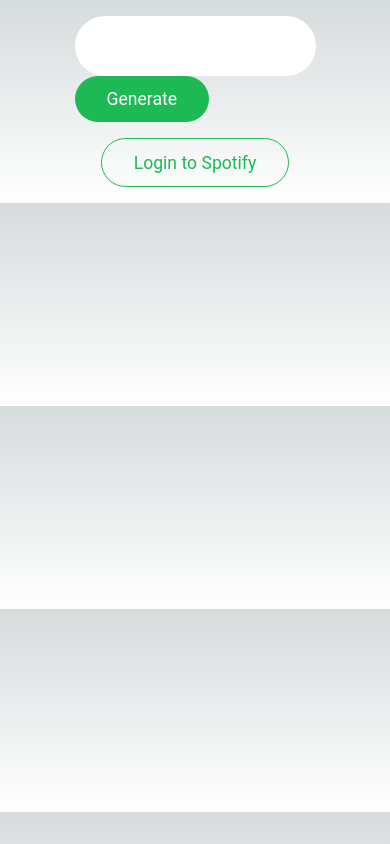
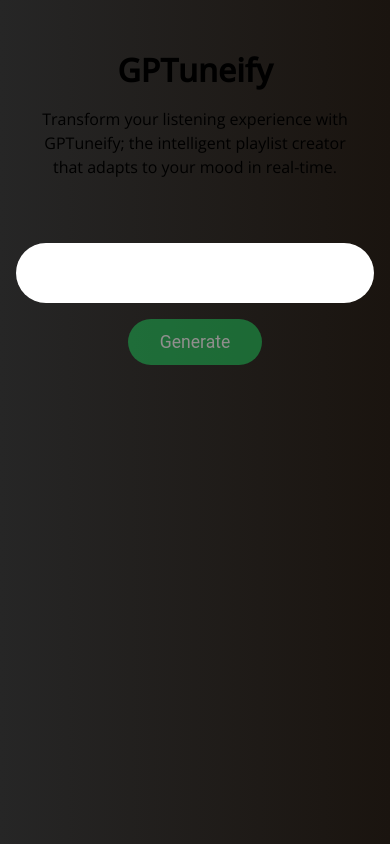
Before and after one commit to baris5d/gptuneify, a Next.js app: page / in a window 390 px wide. Built offline with nearby package versions, Linux system fonts and the light colour scheme.

Commit message:
chore: move items into their own components

```diff
--- a/src/pages/index.module.css
+++ b/src/pages/index.module.css
@@ -4,6 +4,7 @@
   align-items: center;
   justify-content: center;
 }
+
 .wrapper {
   display: flex;
   flex-direction: column;
@@ -13,6 +14,16 @@
   padding: 1rem;
   gap: 1rem;
 }
+
+.wrapper form {
+  display: flex;
+  flex-direction: column;
+  align-items: center;
+  justify-content: center;
+  width: 100%;
+  gap: 1rem;
+}
+
 .textarea {
   width: 100%;
   height: 100%;
@@ -45,3 +56,76 @@
   font-weight: 400;
   cursor: pointer;
 }
+
+.button:disabled {
+  opacity: .5;
+}
+
+.background__2 {
+  position: fixed;
+  overflow: hidden;
+  width: 100%;
+  height: 100%;
+  top: 0;
+  left: 0;
+  background: linear-gradient(to right, #262626, #1a140f);
+  display: flex;
+  flex-grow: 1;
+  z-index: -1;
+}
+
+.background__2 div {
+  position: absolute;
+  border-radius: 100%;
+  height: 0;
+  filter: blur(240vw);
+  opacity: 0.4;
+}
+
+.background__2 div:nth-child(1) {
+  background: linear-gradient(132deg, #7f489d 0.00%, #2bd11f 100.00%);
+  width: 30%;
+  padding-top: 30%;
+  left: 57%;
+  top: 65%;
+  transform: translateX(-50%) translateY(-50%);
+}
+
+.background__2 div:nth-child(2) {
+  background: linear-gradient(132deg, #0800FF 0.00%, #E32BE3 100.00%);
+  width: 40%;
+  padding-top: 40%;
+  left: 50%;
+  top: 50%;
+  transform: translateX(-50%) translateY(-50%);
+}
+
+.background__2 div:nth-child(3) {
+  background: linear-gradient(132deg, #1FCFC3 0.00%, #1F91CF 100.00%);
+  width: 30%;
+  padding-top: 30%;
+  left: 80%;
+  top: 80%;
+  transform: translateX(-50%) translateY(-50%);
+}
+
+@media screen and (max-width: 768px) {
+  .wrapper {
+    display: flex;
+    flex-direction: column;
+    align-items: center;
+    justify-content: center;
+    width: 100%;
+    padding: 1rem;
+    gap: 1rem;
+  }
+
+  .wrapper form {
+    display: flex;
+    flex-direction: column;
+    align-items: center;
+    justify-content: center;
+    width: 100%;
+    gap: 1rem;
+  }
+}
--- a/src/pages/index.tsx
+++ b/src/pages/index.tsx
@@ -1,16 +1,23 @@
 "use client";
-import React, { ChangeEvent } from "react";
+import React, { useState } from "react";
 import styles from "./index.module.css";
 import SpotifyConnect from "./auth/spotify";
 import useUser from "@/utils/hooks/user";
-import { UserCard } from "@/components/UserCard";
+import { Playlist } from "@/components/Playist";
+import { Header } from "@/components/Header";
 
 export default function Home() {
-    const [message, setMessage] = React.useState("");
+    const [message, setMessage] = useState("");
+    const [isSearching, setIsSearching] = useState<boolean>(false);
+    const [playlist, setPlaylist] = useState<any>([]);
+    const [conversation, setConversation] = useState<any>();
+
     const user = useUser();
 
     const handleSubmit = async (event: any) => {
         event.preventDefault();
+        setIsSearching(true);
+        setMessage("");
 
         const result = await fetch("/api/generate", {
             method: "POST",
@@ -23,12 +30,23 @@
         });
 
         result.json().then((data) => {
-            console.log(data);
+            const { content } = data;
+            try {
+                const parsedList = JSON.parse(content);
+                setPlaylist(parsedList);
+                setConversation("");
+                setIsSearching(false);
+            } catch (e) {
+                setConversation(content);
+                setPlaylist([]);
+                setIsSearching(false);
+            }
         });
     };
 
     return (
         <main>
+            <Header />
             <div className={styles.container}>
                 <div className={styles.wrapper}>
                     <form onSubmit={handleSubmit}>
@@ -37,13 +55,33 @@
                             className={styles.textarea}
                             onChange={(_) => setMessage(_.target.value)}
                         />
-                        <button className={styles.button} type="submit">
+                        <button
+                            className={styles.button}
+                            type="submit"
+                            disabled={isSearching || !message}
+                        >
                             Generate
                         </button>
                     </form>
-                    <SpotifyConnect />
-                    {user && <UserCard {...user} />}
+                    {conversation && (
+                        <div className={styles.conversation}>
+                            <p>{conversation}</p>
+                        </div>
+                    )}
+
+                    {!isSearching &&
+                        playlist &&
+                        Object.keys(playlist).length > 0 && (
+                            <Playlist {...playlist} />
+                        )}
+
+                    {!isSearching && conversation && <div>{conversation}</div>}
                 </div>
+            </div>
+            <div className={styles.background__2}>
+                <div></div>
+                <div></div>
+                <div></div>
             </div>
         </main>
     );
```
